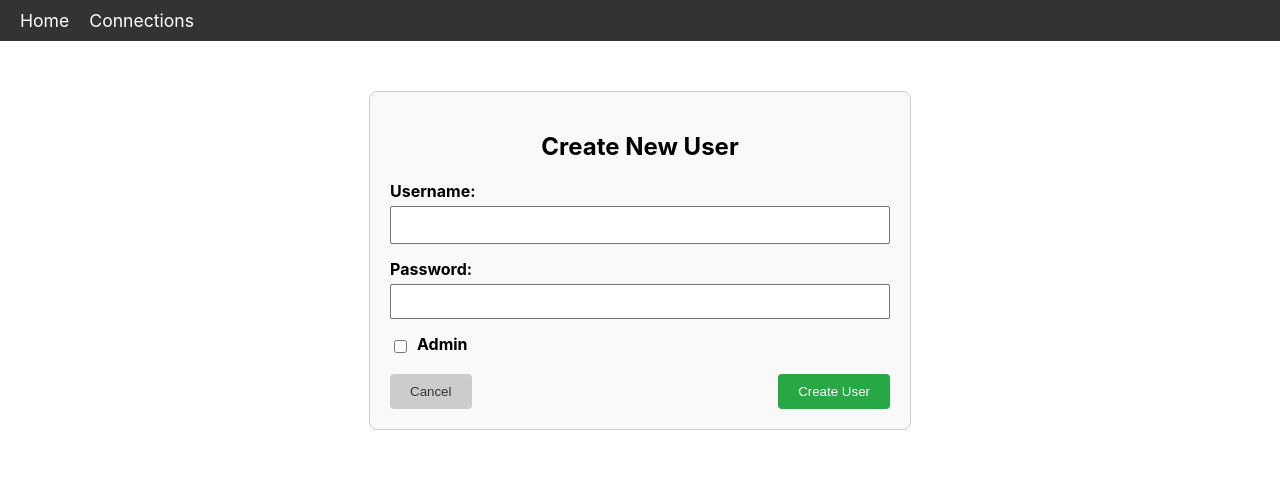
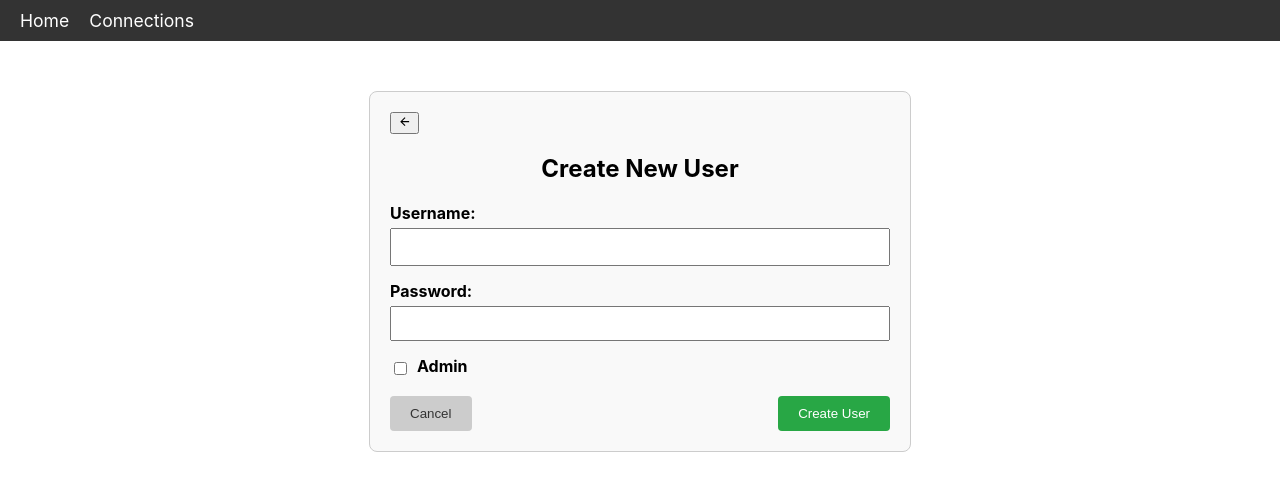
Before and after one commit to dseif0x/ase, a React (Create React App) app in the folder web/admin-panel/: page /create-user in a window 1280 px wide. Shown: the top 490 px of the page. Built offline with nearby package versions, Linux system fonts and the light colour scheme.

Commit message:
#112 finished create user.

```diff
--- a/web/admin-panel/src/pages/Connections.js
+++ b/web/admin-panel/src/pages/Connections.js
@@ -1,6 +1,6 @@
 import React, { useState, useEffect } from "react";
 import "../styles/pages/Connections.css";
-import {Link, useNavigate} from "react-router-dom";
+import {useNavigate} from "react-router-dom";
 import ConnectionConfigDTO from "../dto/ConnectionConfigDTO";
 import {connect, deleteKey, disconnect, isLoggedIn, list, set} from "../api/Api";
 import type WebReturnDto from "../dto/WebReturnDto";
@@ -107,6 +107,7 @@ function App() {
                     setSelectedConnection(savedConnections[0]);
                     setSelectedConnectionId(savedConnections[0].id);
                 } else {
+                    setSelectedConnection([]);
                     setSelectedConnectionId(0);
                 }
             }
@@ -156,7 +157,11 @@ function App() {
     };
 
     const handleCreateUser = () => {
-        navigate("/create-user");
+        navigate("/create-user", {
+            state: {
+                connectionId: selectedConnection.connectionId,
+            }
+        });
     };
 
     // just for development purposes
@@ -551,8 +556,10 @@ function App() {
                             name="connection"
                             value={connection.id}
                             checked={selectedConnectionId === connection.id}
-                            onChange={() => setSelectedConnection(connection)}
-                        />
+                            onChange={() => {
+                                setSelectedConnection(connection);
+                                setSelectedConnectionId(connection.id);
+                            }}                        />
                         {`${connection.ip}:${connection.port}:${connection.username}`}
                         {connection.id !== 0 && (
                             <button
@@ -568,9 +575,13 @@ function App() {
                     <button className="add-connection-button" onClick={addConnection}>
                         <TbPlugConnected /> Add Connection
                     </button>
-                    <button onClick={handleCreateUser} className="add-connection-button">
-                        <IoPersonAdd /> Create User
-                    </button>
+
+                    {selectedConnectionId !== 0 && (
+                        <button disabled={!selectedConnection} onClick={handleCreateUser} className="add-connection-button">
+                            <IoPersonAdd /> Create User
+                        </button>
+                    )}
+
                     <button className="add-connection-button blue-button" onClick={addDevConnetion}>
                         Dev Login
                     </button>
--- a/web/admin-panel/src/pages/CreateUser.js
+++ b/web/admin-panel/src/pages/CreateUser.js
@@ -1,11 +1,15 @@
 import {createUser} from "../api/Api";
 import {toast, ToastContainer} from "react-toastify";
 import {useState} from "react";
-import {useNavigate} from "react-router-dom";
+import {useLocation, useNavigate} from "react-router-dom";
 import "../styles/pages/CreateUser.css";
+import {IoMdArrowBack} from "react-icons/io";
 
-const CreateUser = ({ connectionId }) => {
+const CreateUser = () => {
     const navigate = useNavigate();
+
+    const location = useLocation();
+    let { connectionId } = location.state || {};
 
     // Form state
     const [username, setUsername] = useState("");
@@ -32,6 +36,7 @@ const CreateUser = ({ connectionId }) => {
 
         if (response.ok) {
             toast.success("User created successfully!");
+            handleBack();
         } else {
             if (response.data) toast.error(response.data + " - " + response.message);
             else toast.error(response.message);
@@ -39,8 +44,24 @@ const CreateUser = ({ connectionId }) => {
         setIsSubmitting(false);
     }
 
+    const handleBack = () => {
+        if (window.history.length > 1) {
+            navigate(-1);
+        } else {
+            navigate("/Connections");
+        }
+    };
+
     return (
         <div className="create-user-container">
+            <button
+                onClick={handleBack}
+                aria-label="Go Back"
+                title="Go Back"
+            >
+                <IoMdArrowBack/>
+            </button>
+
             <h2>Create New User</h2>
             <form onSubmit={handleSubmit} className="create-user-form">
                 <div className="form-group">
--- a/web/admin-panel/src/routes/Routes.js
+++ b/web/admin-panel/src/routes/Routes.js
@@ -11,7 +11,7 @@ function AppRoutes() {
             <Route path="/" element={<Home />} />
             <Route path="/Connections" element={<Connections />} />
             <Route path="/edit/:key" element={<AclEditor />} />
-            <Route path="/create-user" element={<CreateUser connectionId={''} />}
+            <Route path="/create-user" element={<CreateUser />}
             />
 
         </Routes>
```
